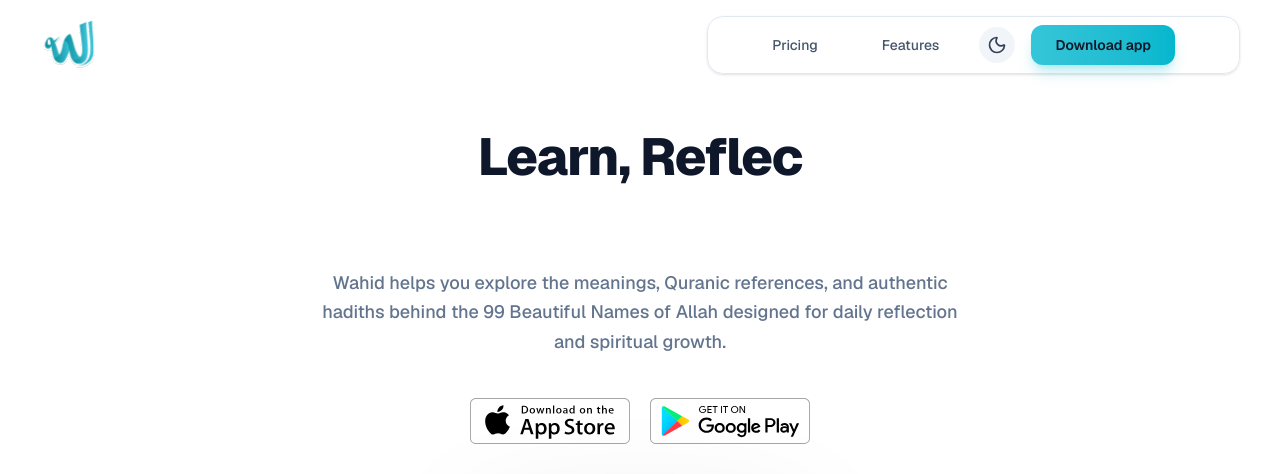
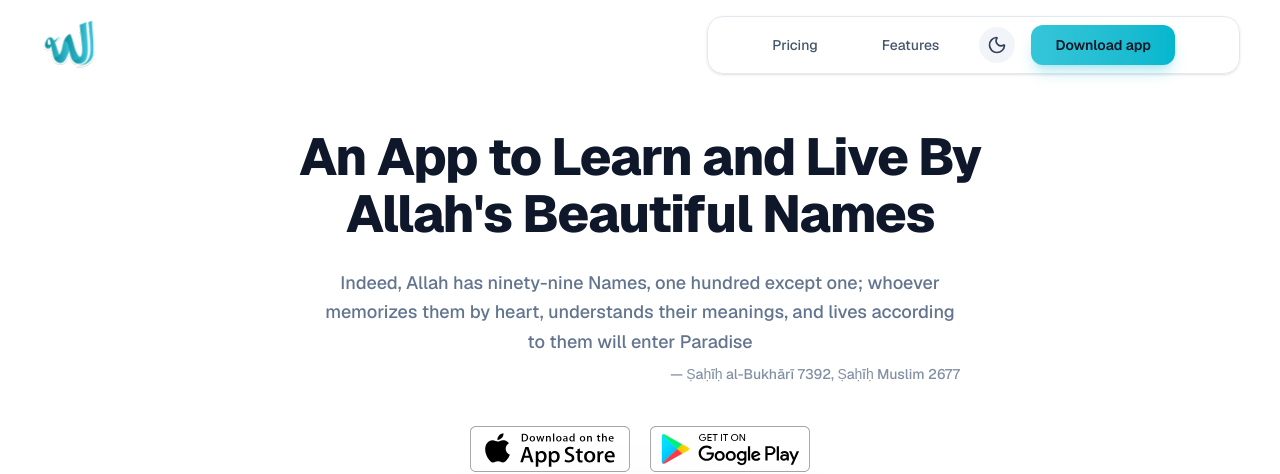
Before and after one commit to businessgroupikasle/wahid_webside, a Next.js app: page / in a window 1280 px wide. Shown: the top 474 px of the page. Built offline with nearby package versions, Linux system fonts and the light colour scheme.

Commit message:
ed:add Hero component with app description, download CTAs, and visual mockup gallery

```diff
--- a/src/components/Hero.tsx
+++ b/src/components/Hero.tsx
@@ -27,19 +27,21 @@
 
         {/* Heading */}
         <h1 className="text-3xl sm:text-4xl md:text-5xl lg:text-[52px] font-extrabold tracking-tight text-slate-900 dark:text-white mb-5 leading-[1.1] max-w-[720px] mx-auto min-h-[70px] sm:min-h-[80px] md:min-h-[120px]">
-          <Typewriter
-            text="Learn, Reflect & Connect With Allah"
-            speed={60}
-            delay={500}
-            cursor={false}
-          />
+         <h1>An App to Learn and Live By Allah's Beautiful Names</h1>
+          {/* <Typewriter
+
+            // // speed={60}
+            // delay={500}
+            // cursor={false}
+          /> */}
         </h1>
 
         {/* Subtitle */}
         <p className="text-sm sm:text-base md:text-lg text-slate-500 dark:text-gray-400 mb-10 max-w-[640px] mx-auto leading-relaxed font-medium">
-          Wahid helps you explore the meanings, Quranic references, and authentic
-          hadiths behind the 99 Beautiful Names of Allah designed for daily
-          reflection and spiritual growth.
+          Indeed, Allah has ninety-nine Names, one
+          hundred except one; whoever memorizes them by heart, understands their meanings,
+          and lives according to them will enter Paradise
+          <span className="block mt-2 text-xs sm:text-sm opacity-80 text-right">— Ṣaḥīḥ al-Bukhārī 7392, Ṣaḥīḥ Muslim 2677</span>
         </p>
 
         {/* CTA Buttons */}
```
